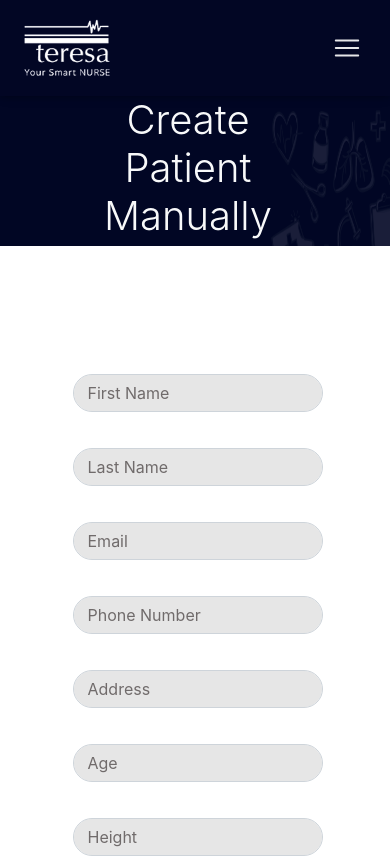
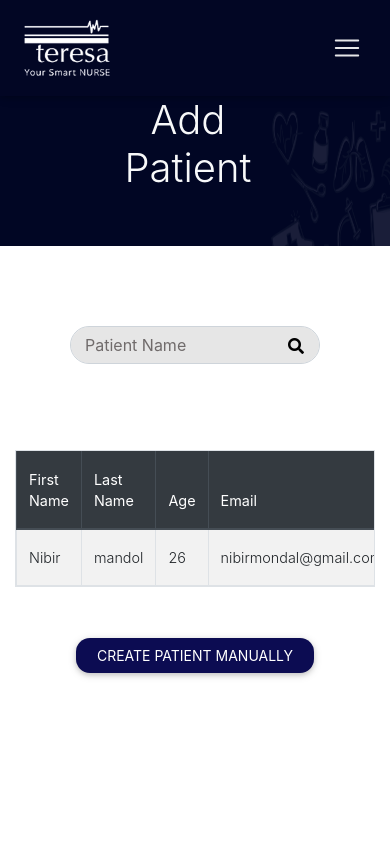
Before and after one commit to mahadi0007/Smart_Nurse_2.0, a React (Create React App) app: page /addpatient in a window 390 px wide. Shown: the top 858 px of the page. Built offline with nearby package versions, Linux system fonts and the light colour scheme.

Commit message:
Auto Add Patient with Name _mahadi

```diff
--- a/src/AddPatient/Components/AddPatientForm.js
+++ b/src/AddPatient/Components/AddPatientForm.js
@@ -194,10 +194,10 @@ class AddPatientForm extends React.Component{
                             borderRadius: "1em",
                             height: "35px",
                             backgroundColor: "#0C0C52",
-                            fontSize: "14px",
+                            fontSize: "14px"
                         }}
                         >
-                        ADD
+                        CREATE
                         </button>
                     </div>
 
--- a/src/App.js
+++ b/src/App.js
@@ -9,7 +9,8 @@ import ResetPassPage from "./Reset Password/Reset_Password";
 import EditProfilePage from "./Edit Profile/Edit_Profile";
 
 import PatientRoutine from "./PatientRoutine/PatientRoutine";
-import AddPatient from "./AddPatient/AddPatient";
+import CreateAddPatient from "./AddPatient/AddPatient";
+import AutoAddPatient from "./AutoAddPatient/AutoAddPatient";
 import VerifyUser from "./Verify User/verifyUser";
 import VerifyUserResetPassword from "./Verify User Reset Password/verifyUserResetPass";
 
@@ -28,7 +29,7 @@ function App() {
             <Route path="/edit_profile" component={EditProfilePage} exact />
 
             <Route path="/patientroutine" component={PatientRoutine} exact />
-            <Route path="/addpatient" component={AddPatient} exact />
+            <Route path="/addpatient" component={AutoAddPatient} exact />
 
             <Redirect to="/"></Redirect>
           </Switch>
@@ -43,7 +44,9 @@ function App() {
             <Route path="/edit_profile" component={EditProfilePage} exact />
 
             <Route path="/patientroutine" component={PatientRoutine} exact />
-            <Route path="/addpatient" component={AddPatient} exact />
+            <Route path="/createpatientmanually" component={CreateAddPatient} exact />
+
+            <Route path="/addpatient" component={AutoAddPatient} exact />
             <Route path="/confirmation/:token" component={VerifyUser} exact />
             <Route
               path="/resetPassword/:token"
--- /dev/null
+++ b/src/AutoAddPatient/AutoAddPatient.css
@@ -0,0 +1,7 @@
+@media only screen and (max-width: 767px) {
+    .headlineForXs{
+        font-size: 40px !important;
+        margin-right: 120px !important;
+
+    }
+  }
--- /dev/null
+++ b/src/AutoAddPatient/AutoAddPatient.js
@@ -0,0 +1,59 @@
+import React from "react";
+import NavigationBar from "../Shared/Components/NavigationBar";
+import Banner from "../Shared/img/Banner.png";
+import SearchPatientTable from "./Componets/SearchPatientTable";
+import "./AutoAddPatient.css";
+
+class AutoAddPatient extends React.Component{
+    render(){
+        return(
+            <div>
+                <NavigationBar/>
+
+                <div className="row">
+                    <div className="col-12 col-sm-12">
+                        <img
+                        className="image-fluid banner"
+                        src={Banner}
+                        height="200px"
+                        width="100%"
+                        alt="Banner"
+                        ></img>
+                    </div>
+                    <div className="headline">
+                        <p className="text-center text-light ml-3 mb-4 ml-lg-0 headlineForXs display-4">
+                            Add Patient
+                        </p>
+                    </div>
+                </div>
+                <div>
+                    <SearchPatientTable/>
+                </div>
+                <div className="row">
+                        <a
+                        type="button" href="./createpatientmanually"
+                        className="btn text-white text-center"
+                        style={{
+                            marginTop: "35px",
+                            marginBottom: "20px",
+                            marginLeft: "auto",
+                            marginRight: "auto",
+                            width: "auto",
+                            borderRadius: "1em",
+                            height: "35px",
+                            backgroundColor: "#0C0C52",
+                            fontSize: "14px",
+                            paddingLeft:"20px",
+                            paddingRight:"20px"
+                        }}
+                        >
+                        CREATE PATIENT MANUALLY
+                        </a>
+                    </div>
+
+            </div>
+        );
+    }
+}
+
+export default AutoAddPatient;
--- /dev/null
+++ b/src/AutoAddPatient/Componets/SearchPatientTable.css
@@ -0,0 +1,9 @@
+.forPatientSearch{
+    margin-top: 80px;
+}
+
+.forSearchBtn{
+
+    margin-right: 10px;
+    float: right;
+}
--- /dev/null
+++ b/src/AutoAddPatient/Componets/SearchPatientTable.js
@@ -0,0 +1,86 @@
+import React from "react";
+import "./SearchPatientTable.css";
+
+class SearchPatientTable extends React.Component{
+
+    state={
+        patientId:""
+    }
+
+    onSubmitForm = (event) => {
+        event.preventDefault();
+
+        console.log(this.state.patientId);
+
+
+      };
+
+    render(){
+        return(
+            <div>
+                <form onSubmit={this.onSubmitForm}>
+                    <div className="row">
+                        <div className="col-sm-12">
+                            <div className="input-field forPatientSearch">
+                                <input
+                                type="text"
+                                className="form-control rounded-pill  form-input-background "
+                                name="patientID"
+                                value={this.state.patientId}
+                                id="patientID"
+                                onChange={(e) =>
+                                    this.setState({
+                                        patientId: e.target.value
+                                    })
+                                }
+                                required
+                                />
+
+                                <label className="border-0 rounded-pill login-input-label" htmlFor="patientID">
+                                    Patient Name
+                                <button className="border-0 rounded-pill bg-transparent forSearchBtn">
+                                    <i type="submit" className="fa fa-search"></i>
+                                </button>
+
+                                </label>
+
+                            </div>
+                        </div>
+                    </div>
+
+                    <div className="container tableDesign">
+                    <table className="table table-striped table-bordered table-hover table-responsive-sm">
+                        <thead className="thead-dark">
+                        <tr>
+                            <th>First Name</th>
+                            <th>Last Name</th>
+                            <th>Age</th>
+                            <th>Email</th>
+
+                        </tr>
+                        </thead>
+                        <tbody>
+                        <tr>
+                            <td>Nibir</td>
+                            <td>mandol</td>
+                            <td>26</td>
+                            <td>nibirmondal@gmail.com</td>
+
+                        </tr>
+                        </tbody>
+                    </table>
+                    </div>
+
+
+
+                </form>
+
+
+
+
+            </div>
+        );
+    }
+}
+
+export default SearchPatientTable;
--- a/src/PatientRoutine/components/PatientRoutineForm.css
+++ b/src/PatientRoutine/components/PatientRoutineForm.css
@@ -48,9 +48,7 @@
 
 
 
-.forDoses{
-  margin-left: 42px;
-}
+
 
 @media only screen and (min-width: 1024px) {
   .forInput{
@@ -88,7 +86,8 @@
 
 
   .forDoses{
-    margin-left: 42px;
+    margin-left: 32%;
+    margin-right: 40px;
   }
 
 }
--- a/src/PatientRoutine/components/PatientRoutineForm.js
+++ b/src/PatientRoutine/components/PatientRoutineForm.js
@@ -311,11 +311,11 @@ class PatientRoutineForm extends React.Component {
 
                     <div key={k}>
                       <div className="col-12 col-sm-6">
-                        <div className="input-field forDoses">
+                        <div className="input-field  forDoses">
 
                           <input
                             type="time"
-                            className="form-control rounded-pill   form-input-background "
+                            className="form-control rounded-pill  form-input-background "
 
                             value={this.state.dose[k].time}
 
```
